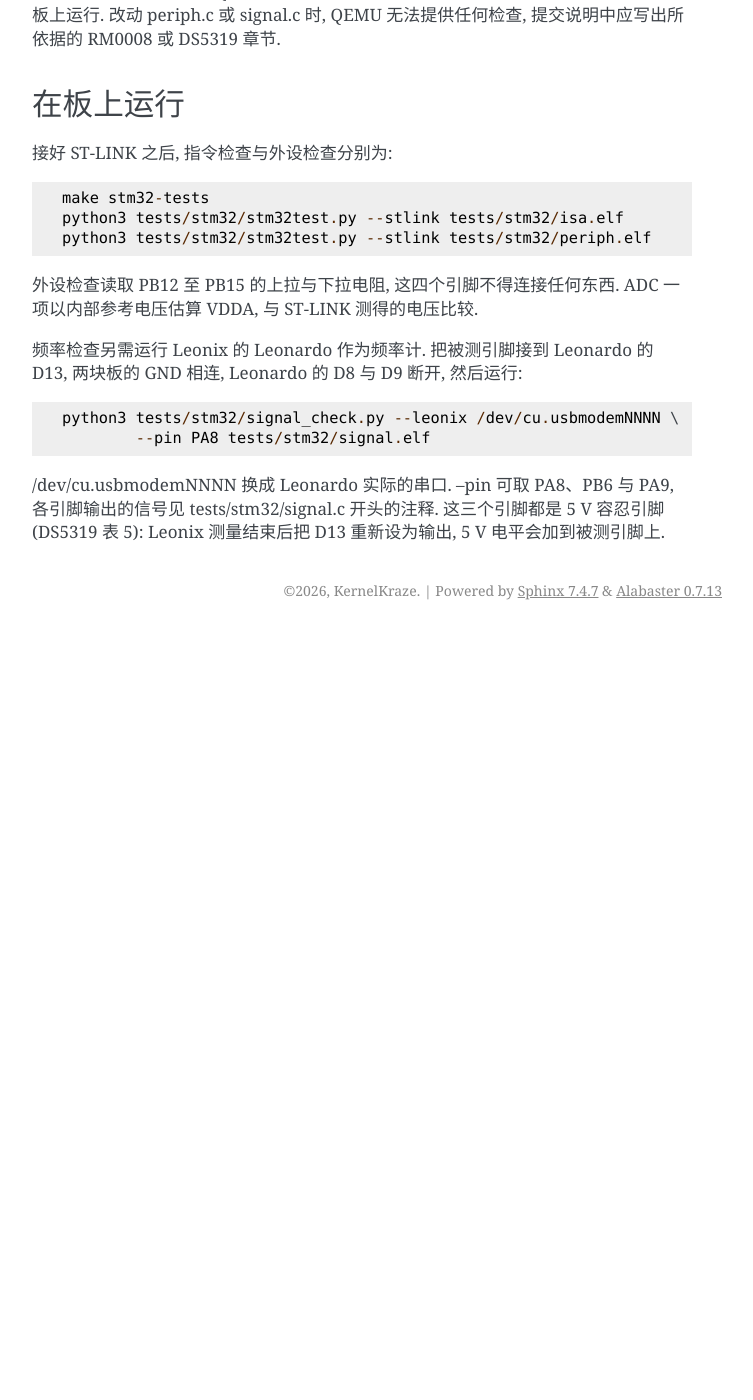
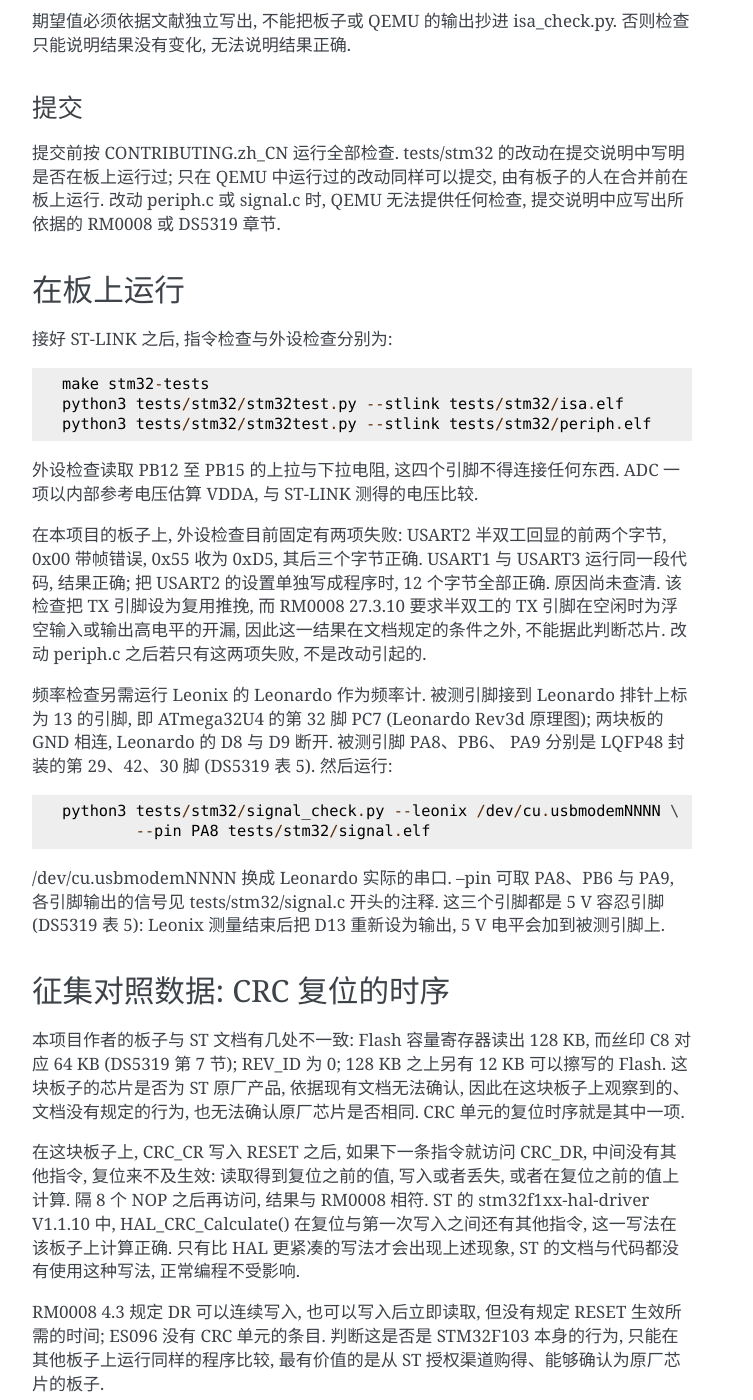
Before and after one commit to w3ngzv/Leonix, a Sphinx documentation site: the page built from Documentation/stm32f103.rst, in a window 1280 px wide and 1400 px high, scrolled down 10643 px. Shown: the whole window, without its empty margins (388-1141 px from the left). Built offline with Sphinx 7.4.7, drawn with Linux system fonts in a browser that asks for light colours; before the commit the page ends 11273 px from its top, so only the background shows below that; some of the changed text lies outside the part shown.

Commit message:
Documentation: stm32f103 补充板上运行的已知结果与征集对照数据
2026-10-26 在板上运行 tests/stm32 时遇到三件文档没有交代的事. 复位不清除
SRAM, 遗漏清零 .bss 的程序在 QEMU 中正常, 在板上才出错. periph.elf 在本板
上固定有 USART2 两项失败, 原因未查清, 不说明的话贡献者会以为是自己的改动
引起的. CRC 复位之后立即访问 DR 的结果与 RM0008 不符, 而 RM0008 没有规定
复位的生效时间, 该板芯片的来源也无法确认, 只能请持有其他板子, 尤其是原厂
芯片的读者运行 crcreset.elf 提供对照数据.

Signed-off-by: KernelKraze <admin@mail.go1.qzz.io>

```diff
--- a/Documentation/stm32f103.rst
+++ b/Documentation/stm32f103.rst
@@ -93,6 +93,15 @@
 
 系统存储器中的 bootloader 经 USART1 重新编程 Flash (RM0008 3.4 节
 "Embedded boot loader"). 本项目经 SWD 烧录, 不使用该 bootloader.
+
+RM0008 7.1.1 规定系统复位把寄存器恢复为复位值, 没有提到 SRAM. 2026-10-26
+在本项目的板子上, 经 OpenOCD 的 ``reset`` 复位之后, SRAM 保留了前一个程序
+写入的内容. C 语言要求未初始化的全局变量与静态变量 (位于 .bss 段) 初值为 0,
+没有 C 运行库的启动代码时, 这项工作由复位处理程序完成:
+tests/stm32/runtime.c 的 reset_handler() 在调用 suite_main() 之前清零 .bss,
+边界 __bss_start 与 __bss_end 由 tests/stm32/stm32.ld 给出. QEMU 启动时
+SRAM 全为 0, 遗漏清零的程序在 QEMU 中不会出错, 在板上才会出错. 下文的 hello
+程序没有 .bss, 因此不需要清零.
 
 
 时钟
@@ -526,8 +535,18 @@
 外设检查读取 PB12 至 PB15 的上拉与下拉电阻, 这四个引脚不得连接任何
 东西. ADC 一项以内部参考电压估算 VDDA, 与 ST-LINK 测得的电压比较.
 
-频率检查另需运行 Leonix 的 Leonardo 作为频率计. 把被测引脚接到 Leonardo
-的 D13, 两块板的 GND 相连, Leonardo 的 D8 与 D9 断开, 然后运行::
+在本项目的板子上, 外设检查目前固定有两项失败: USART2 半双工回显的前两个
+字节, 0x00 带帧错误, 0x55 收为 0xD5, 其后三个字节正确. USART1 与 USART3
+运行同一段代码, 结果正确; 把 USART2 的设置单独写成程序时, 12 个字节全部
+正确. 原因尚未查清. 该检查把 TX 引脚设为复用推挽, 而 RM0008 27.3.10 要求
+半双工的 TX 引脚在空闲时为浮空输入或输出高电平的开漏, 因此这一结果在文档
+规定的条件之外, 不能据此判断芯片. 改动 periph.c 之后若只有这两项失败,
+不是改动引起的.
+
+频率检查另需运行 Leonix 的 Leonardo 作为频率计. 被测引脚接到 Leonardo
+排针上标为 13 的引脚, 即 ATmega32U4 的第 32 脚 PC7 (Leonardo Rev3d
+原理图); 两块板的 GND 相连, Leonardo 的 D8 与 D9 断开. 被测引脚 PA8、PB6、
+PA9 分别是 LQFP48 封装的第 29、42、30 脚 (DS5319 表 5). 然后运行::
 
   python3 tests/stm32/signal_check.py --leonix /dev/cu.usbmodemNNNN \
           --pin PA8 tests/stm32/signal.elf
@@ -536,3 +555,47 @@
 PA9, 各引脚输出的信号见 tests/stm32/signal.c 开头的注释. 这三个引脚都
 是 5 V 容忍引脚 (DS5319 表 5): Leonix 测量结束后把 D13 重新设为输出,
 5 V 电平会加到被测引脚上.
+
+
+征集对照数据: CRC 复位的时序
+============================
+
+本项目作者的板子与 ST 文档有几处不一致: Flash 容量寄存器读出 128 KB, 而
+丝印 C8 对应 64 KB (DS5319 第 7 节); REV_ID 为 0; 128 KB 之上另有 12 KB
+可以擦写的 Flash. 这块板子的芯片是否为 ST 原厂产品, 依据现有文档无法确认,
+因此在这块板子上观察到的、文档没有规定的行为, 也无法确认原厂芯片是否相同.
+CRC 单元的复位时序就是其中一项.
+
+在这块板子上, CRC_CR 写入 RESET 之后, 如果下一条指令就访问 CRC_DR, 中间
+没有其他指令, 复位来不及生效: 读取得到复位之前的值, 写入或者丢失, 或者在
+复位之前的值上计算. 隔 8 个 NOP 之后再访问, 结果与 RM0008 相符. ST 的
+stm32f1xx-hal-driver V1.1.10 中, HAL_CRC_Calculate() 在复位与第一次写入
+之间还有其他指令, 这一写法在该板子上计算正确. 只有比 HAL 更紧凑的写法才会
+出现上述现象, ST 的文档与代码都没有使用这种写法, 正常编程不受影响.
+
+RM0008 4.3 规定 DR 可以连续写入, 也可以写入后立即读取, 但没有规定 RESET
+生效所需的时间; ES096 没有 CRC 单元的条目. 判断这是否是 STM32F103 本身的
+行为, 只能在其他板子上运行同样的程序比较, 最有价值的是从 ST 授权渠道购得、
+能够确认为原厂芯片的板子.
+
+tests/stm32/crcreset.c 用汇编固定了被测的指令顺序, 每种情形重复 4 次. 接好
+ST-LINK 之后运行::
+
+  make stm32-tests
+  python3 tests/stm32/stm32test.py --stlink tests/stm32/crcreset.elf
+
+``info`` 行说明每次的结果: ``as RM0008`` 与文档相符, ``write lost`` 为写入
+丢失, ``RESET not applied`` 为在复位之前的值上计算, ``DR unchanged`` 为
+复位与写入都没有生效, ``read the value before RESET`` 为读到复位之前的值.
+``pass`` 行检查 HAL 的写法. 作者的板子在 2026-10-26 的结果为::
+
+  clock on, RESET, write: 0 of 4 as RM0008
+  clock on, read RCC, RESET, write: 0 of 4 as RM0008
+  RESET, write: 0 of 4 as RM0008
+  RESET, 8 NOPs, write: 4 of 4 as RM0008
+  RESET, read: 0 of 4 as RM0008
+
+如果手上有 STM32F103 的板子, 欢迎运行上述命令, 把完整输出连同板子的购买
+渠道、芯片丝印 (含底行的日期码与修订码) 以及 DBGMCU_IDCODE 的读数, 经
+CONTRIBUTING.zh_CN 所列的 GitHub 仓库提供给作者. 原厂芯片的结果若与上面
+相同, 该现象即属于芯片本身的行为, 本节会改写为对该行为的说明.
```
